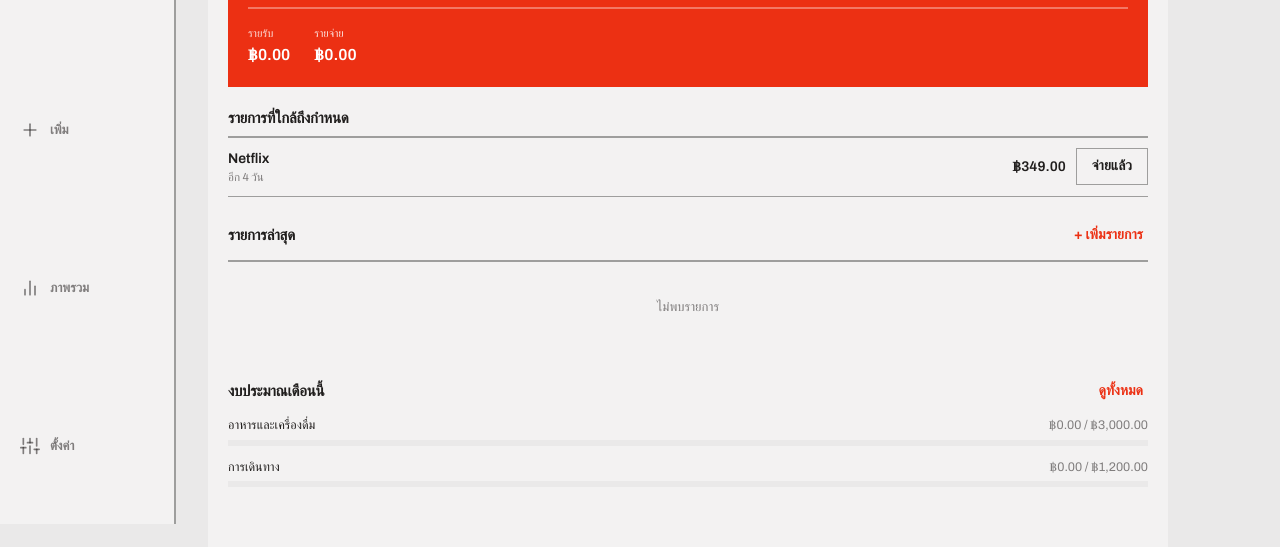
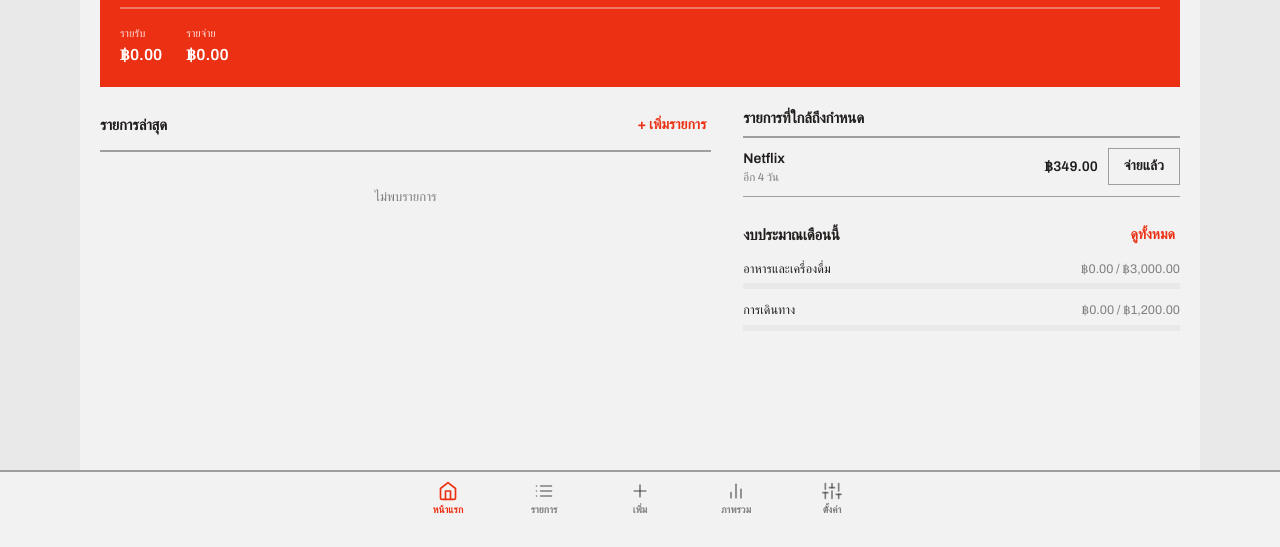
Before and after one commit to Dogexe/rai-rap-rai-jai, a plain HTML site: page index.html in a window 1280 px wide. Shown: the part 276-823 px from the top of the page. After the commit the page ends 800 px from the top, so only its background shows below. Drawn offline with nearby package versions, Linux system fonts and the light colour scheme.

Commit message:
Rework desktop layout: keep bottom nav, use width for columns instead
Reverts the sidebar experiment per feedback -- the tab bar stays at
the bottom at every width. At 880px+ the freed-up space now goes
into per-screen multi-column layouts instead:
- Home: recent activity as the main column, upcoming bills + budget
  preview as a side column.
- Insights > Category: donut chart and the category list sit side
  by side instead of stacked, chart scaled up to fill its column.
- Insights > Budgets and Settings > Savings goals (both use the same
  card grid) lay out 2-up.
- Settings: profile/language/display in one column, sync/install/
  data in a second column; the list-heavy budgets/bills/goals
  sections stay full-width below.
- Color scheme swatches go from 3 to ~5 per row.
- The Add form caps at 480px instead of stretching to full width.

Content max-width increased to 1120px now that there's no sidebar
to make room for.

Co-Authored-By: Claude Sonnet 5 <noreply@anthropic.com>

```diff
--- a/index.html
+++ b/index.html
@@ -149,6 +149,8 @@
 
   /* — settings — */
   .settings-block { display: flex; flex-direction: column; gap: 22px; padding-bottom: 24px; }
+  .settings-columns { display: flex; flex-direction: column; gap: 22px; }
+  .settings-col { display: flex; flex-direction: column; gap: 22px; }
   .settings-section-label { font-size: 11px; letter-spacing: 0.08em; text-transform: uppercase; color: var(--color-muted); margin-bottom: 8px; }
   .profile-row { display: flex; align-items: center; gap: 12px; }
   .avatar { width: 48px; height: 48px; border-radius: 50%; background: var(--color-surface); display: flex; align-items: center; justify-content: center; font-weight: 800; font-family: var(--font-heading); font-size: 18px; flex-shrink: 0; object-fit: cover; }
@@ -221,22 +223,16 @@
     .screen, .app-header { background: var(--color-bg); }
   }
 
-  /* — desktop: sidebar nav instead of a bottom bar, wider content — */
+  /* — desktop: same bottom bar, just a wider stage with multi-column screens — */
   @media (min-width: 880px) {
-    .tabbar-wrap {
-      left: 0; right: auto; top: 0; bottom: 0; width: 176px;
-      border-top: none; border-right: 2px solid var(--color-divider); padding-top: 12px;
-    }
-    .tabbar { flex-direction: column; width: 100%; max-width: none; gap: 2px; padding: 0 10px; }
-    .tabbar button {
-      flex-direction: row; justify-content: flex-start; gap: 10px;
-      padding: 10px; border-radius: 0;
-    }
-    .tabbar button span { font-size: 13px; }
-    .tabbar button.active { background: color-mix(in srgb, var(--color-accent) 10%, transparent); }
-    .app-header, .screen { max-width: 960px; margin-left: 208px; margin-right: auto; }
-    .screen { padding-bottom: 60px; }
-    .toast { left: calc(50% + 88px); }
+    .app-header, .screen { max-width: 1120px; }
+    .add-form { max-width: 480px; }
+    .scheme-opt { flex: 1 1 18%; }
+    .home-columns { display: grid; grid-template-columns: 1.4fr 1fr; gap: 32px; align-items: start; }
+    .breakdown-columns { display: grid; grid-template-columns: 260px 1fr; gap: 32px; align-items: start; }
+    .breakdown-columns svg { transform: scale(1.3); }
+    .insight-cards { display: grid; grid-template-columns: repeat(2, 1fr); gap: 16px; }
+    .settings-columns { display: grid; grid-template-columns: 1fr 1fr; gap: 0 32px; align-items: start; }
   }
 </style>
 </head>
@@ -906,6 +902,17 @@
           <div><div class="lbl">${escapeHtml(l.expenseLabel)}</div><div class="val">${fmtMoney(expense)}</div></div>
         </div>
       </div>
+      <div class="home-columns">
+        <div class="home-col-main">
+          <div class="section-head" style="margin-top:0">
+            <h3>${escapeHtml(l.recentTx)}</h3>
+            <button type="button" class="btn btn-ghost" id="goAddBtn">${escapeHtml(l.addShort)}</button>
+          </div>
+          <div class="tx-list">
+            ${recent.map((t) => txRowHtml(t, false)).join("") || `<div class="empty-note">${escapeHtml(l.noResults)}</div>`}
+          </div>
+        </div>
+        <div class="home-col-side">
           ${dueSoon.length ? `
           <div class="section-head" style="margin-top:0">
             <h3>${escapeHtml(l.upcomingBillsSection)}</h3>
@@ -921,14 +928,7 @@
                 <button type="button" class="btn btn-secondary" data-mark-paid="${b.id}">${escapeHtml(l.markPaidBtn)}</button>
               </div>`).join("")}
           </div>` : ""}
-      <div class="section-head">
-        <h3>${escapeHtml(l.recentTx)}</h3>
-        <button type="button" class="btn btn-ghost" id="goAddBtn">${escapeHtml(l.addShort)}</button>
-      </div>
-      <div class="tx-list">
-        ${recent.map((t) => txRowHtml(t, false)).join("") || `<div class="empty-note">${escapeHtml(l.noResults)}</div>`}
-      </div>
-      <div class="section-head">
+          <div class="section-head" style="${dueSoon.length ? "" : "margin-top:0"}">
             <h3>${escapeHtml(l.budgetsThisMonth)}</h3>
             <button type="button" class="btn btn-ghost" id="goBudgetsBtn">${escapeHtml(l.seeAll)}</button>
           </div>
@@ -938,6 +938,8 @@
                 <div class="row1"><span>${escapeHtml(b.category)}</span><span class="right">${b.spentFmt} / ${b.limitFmt}</span></div>
                 <div class="bar-track"><div class="bar-fill" style="width:${b.pct}%;background:${b.barColor}"></div></div>
               </div>`).join("")}
+          </div>
+        </div>
       </div>
     `;
     $("goAddBtn").addEventListener("click", () => { resetForm(); setTab("add"); });
@@ -1192,14 +1194,18 @@
     } else if (state.insightsTab === "breakdown") {
       const rows = computeBreakdown(state.insightsMonth);
       const monthLbl = monthLabel(state.insightsMonth);
-      body.innerHTML = `
-        <div style="font-size:12px;color:var(--color-muted);margin-bottom:12px">${escapeHtml(l.expenseByCategory)} — ${escapeHtml(monthLbl)}</div>
-        ${rows.length ? `<div style="display:flex;justify-content:center;margin-bottom:16px">${pieChartSvg(rows)}</div>` : ""}
-        ${rows.map((d) => `
+      const listHtml = rows.map((d) => `
           <div class="breakdown-row">
             <div class="row1"><span><span class="legend-dot" style="background:${d.color}"></span>${escapeHtml(d.category)}</span><span class="right">${d.totalFmt} · ${Math.round(d.sharePct)}%</span></div>
             <div class="breakdown-bar-track"><div class="bar-fill" style="width:${d.pct}%;background:${d.color}"></div></div>
-          </div>`).join("") || `<div class="empty-note">${escapeHtml(l.noExpensesMonth)}</div>`}
+          </div>`).join("") || `<div class="empty-note">${escapeHtml(l.noExpensesMonth)}</div>`;
+      body.innerHTML = `
+        <div style="font-size:12px;color:var(--color-muted);margin-bottom:12px">${escapeHtml(l.expenseByCategory)} — ${escapeHtml(monthLbl)}</div>
+        ${rows.length ? `
+        <div class="breakdown-columns">
+          <div style="display:flex;justify-content:center;margin-bottom:16px">${pieChartSvg(rows)}</div>
+          <div>${listHtml}</div>
+        </div>` : listHtml}
       `;
     } else {
       const trend = computeTrend();
@@ -1512,6 +1518,8 @@
       <h2 style="font-size:22px;margin-bottom:22px">${escapeHtml(l.settingsTitle)}</h2>
       <div class="settings-block">
 
+        <div class="settings-columns">
+          <div class="settings-col">
             <div class="profile-row">
               ${avatarUrl ? `<img class="avatar" src="${escapeHtml(avatarUrl)}" alt="">` : `<div class="avatar">${escapeHtml((name || "?").slice(0, 1).toUpperCase())}</div>`}
               <div>
@@ -1549,7 +1557,9 @@
                 </label>
               </div>
             </div>
-
+          </div>
+
+          <div class="settings-col">
             <div>
               <div class="settings-section-label">${escapeHtml(l.syncSection)}</div>
               <div class="sync-box">
@@ -1580,6 +1590,8 @@
                 </button>
               </div>
             </div>
+          </div>
+        </div>
 
         <div>
           <div class="section-add-row">
```
Lines whose indentation alone changed are shown as unchanged.
